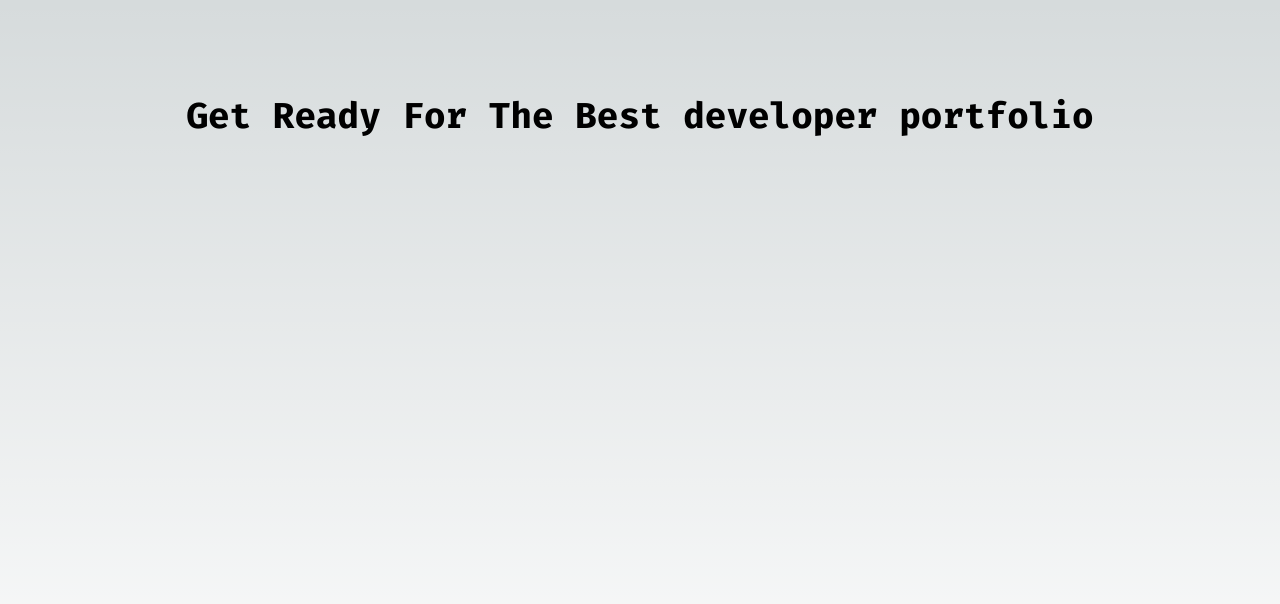
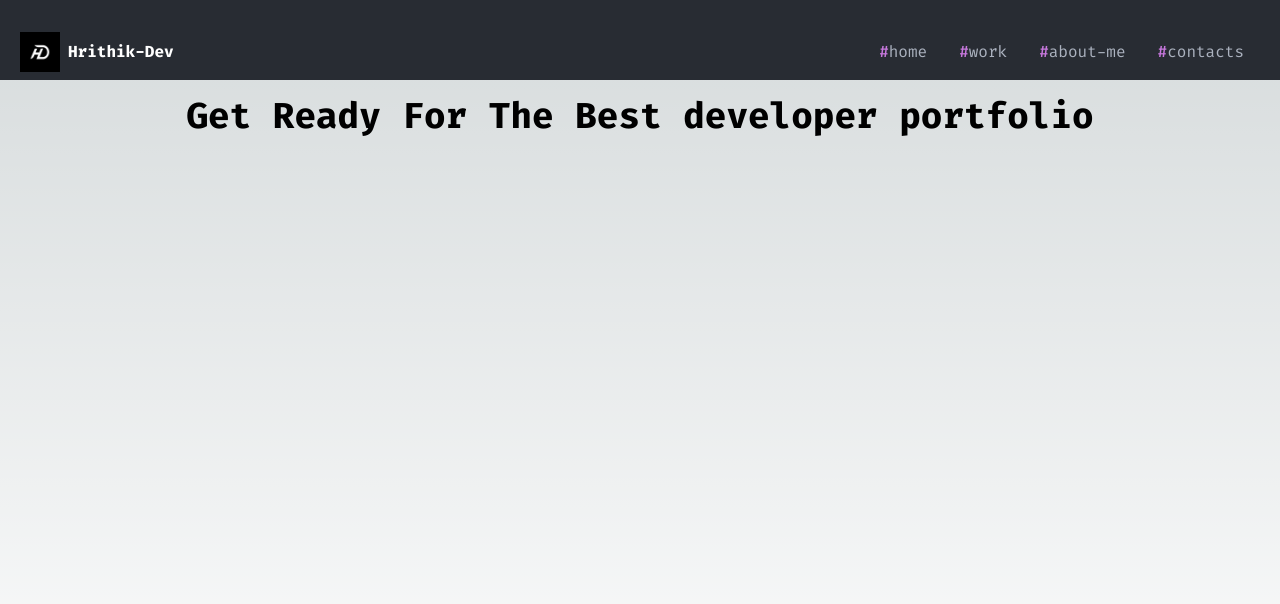
Before and after one commit to Hrithik0112/Hrithik-Devfolio, a Next.js app: page / in a window 1280 px wide. Shown: the top 604 px of the page. Built offline with nearby package versions, Linux system fonts and the light colour scheme.

Commit message:
responsive navbar added

```diff
--- a/package.json
+++ b/package.json
@@ -19,6 +19,7 @@
     "postcss": "8.4.29",
     "react": "18.2.0",
     "react-dom": "18.2.0",
+    "react-icons": "^4.11.0",
     "tailwindcss": "3.3.3",
     "typescript": "5.2.2"
   }
--- a/src/app/layout.tsx
+++ b/src/app/layout.tsx
@@ -1,3 +1,4 @@
+import Navbar from "@/components/NavBar";
 import "./globals.css";
 import type { Metadata } from "next";
 import { Fira_Code } from "next/font/google";
@@ -12,7 +13,10 @@ export const metadata: Metadata = {
 export default function RootLayout({ children }: { children: React.ReactNode }) {
   return (
     <html lang="en">
-      <body className={firaCode.className}>{children}</body>
+      <body className={firaCode.className}>
+        <Navbar />
+        {children}
+      </body>
     </html>
   );
 }
--- /dev/null
+++ b/src/components/NavBar.tsx
@@ -0,0 +1,65 @@
+"use client";
+
+import { useState } from "react";
+import { AiOutlineClose } from "react-icons/ai";
+import Image from "next/image";
+
+const Navbar = () => {
+  const [toggle, setToggle] = useState<boolean>(false);
+  return (
+    <>
+      <header className="fixed top-0 left-0 right-0 bg-[#282C33]">
+        <div className=" px-5 max-w-[1560px] mx-auto flex items-center justify-between pt-6 my-2">
+          <div className="left flex gap-2 items-center font-bold text-white text-base">
+            {/* logo */}
+            <Image src="/logoo.jpg" height={40} width={40} alt="mainLogo" />
+            Hrithik-Dev
+          </div>
+          <div className="right flex items-center">
+            <div
+              className={`menu duration-300 flex-col justify-center md:flex-row flex fixed w-full ${
+                !toggle ? `right-[-100%] top-0 bottom-0` : `right-0 top-0 bottom-0`
+              } bg-[#282C33] md:static`}
+            >
+              <a href="#">
+                <li className="text-[#ABB2BF] text-[32px] my-4 md:my-auto md:text-base list-none mx-4">
+                  <span className="text-[#C778DD] font-medium">#</span>home
+                </li>
+              </a>
+              <a href="#">
+                <li className="text-[#ABB2BF] text-[32px] my-4 md:my-auto md:text-base list-none mx-4">
+                  <span className="text-[#C778DD] font-medium">#</span>work
+                </li>
+              </a>
+              <a href="#">
+                <li className="text-[#ABB2BF] text-[32px] my-4 md:my-auto md:text-base list-none mx-4">
+                  <span className="text-[#C778DD] font-medium">#</span>about-me
+                </li>
+              </a>
+              <a href="#">
+                <li className="text-[#ABB2BF] text-[32px] my-4 md:my-auto md:text-base list-none mx-4">
+                  <span className="text-[#C778DD] font-medium">#</span>contacts
+                </li>
+              </a>
+              <div
+                onClick={() => setToggle(false)}
+                className="close absolute block md:hidden right-6 top-6 text-white text-4xl "
+              >
+                <AiOutlineClose />
+              </div>
+            </div>
+            {/* CLOSE&OPEN btns */}
+            <div onClick={() => setToggle(true)} className="">
+              <div className="open block md:hidden w-8">
+                <div className="w-full h-[1px] my-2 rounded-r-3xl bg-[#D9D9D9]"></div>
+                <div className="w-full h-[1px] my-2 rounded-r-3xl bg-[#D9D9D9]"></div>
+                <div className="w-full h-[1px] my-2 rounded-r-3xl bg-[#D9D9D9]"></div>
+              </div>
+            </div>
+          </div>
+        </div>
+      </header>
+    </>
+  );
+};
+export default Navbar;
```
Also changed, not shown: public/logoo.jpg (added), 1 other file (tests, documents, lock files or other folders).
